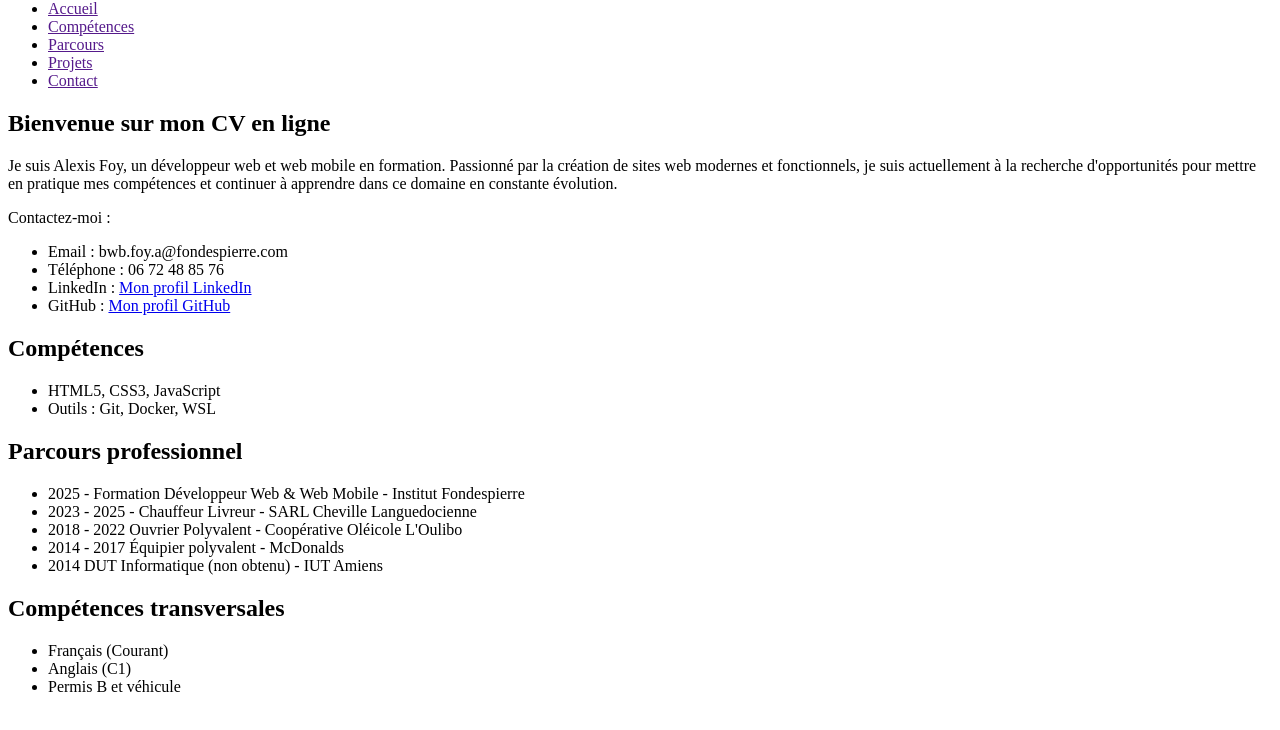
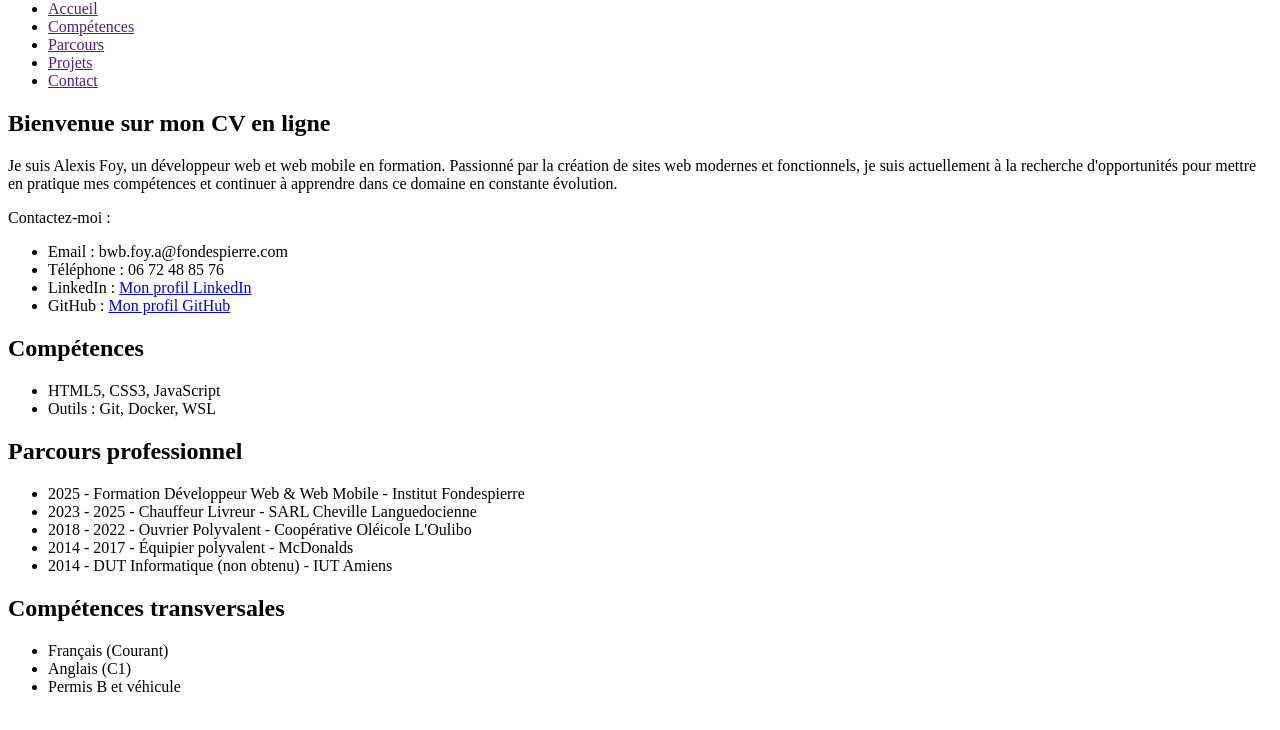
Before and after one commit to AlexBWeb/moncv, a plain HTML site: page site/index.html in a window 1280 px wide. Shown: the part 66-796 px from the top of the page. Drawn offline with Linux system fonts and the light colour scheme.

Commit message:
changements mineurs

```diff
--- a/site/index.html
+++ b/site/index.html
@@ -50,9 +50,9 @@
             <ul>
                 <li>2025 - Formation Développeur Web & Web Mobile - Institut Fondespierre</li>
                 <li>2023 - 2025 - Chauffeur Livreur - SARL Cheville Languedocienne</li>
-                <li>2018 - 2022 Ouvrier Polyvalent - Coopérative Oléicole L'Oulibo</li>
-                <li>2014 - 2017 Équipier polyvalent - McDonalds</li>
-                <li>2014 DUT Informatique (non obtenu) - IUT Amiens</li>
+                <li>2018 - 2022 - Ouvrier Polyvalent - Coopérative Oléicole L'Oulibo</li>
+                <li>2014 - 2017 - Équipier polyvalent - McDonalds</li>
+                <li>2014 - DUT Informatique (non obtenu) - IUT Amiens</li>
             </ul>
         </section>
         <section>
@@ -62,6 +62,7 @@
                 <li>Anglais (C1)</li>
                 <li>Permis B et véhicule</li>
             </ul>
+        </section>
     </main>
     <footer>
 
```
